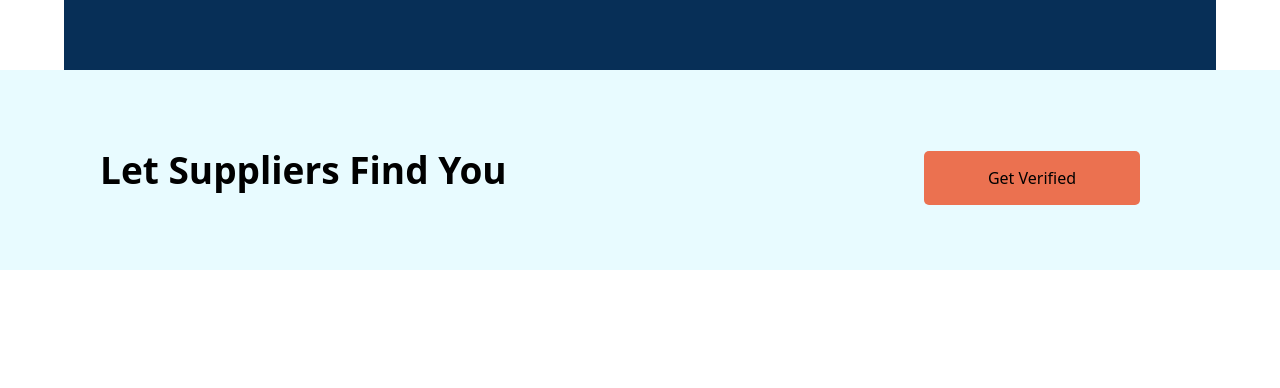
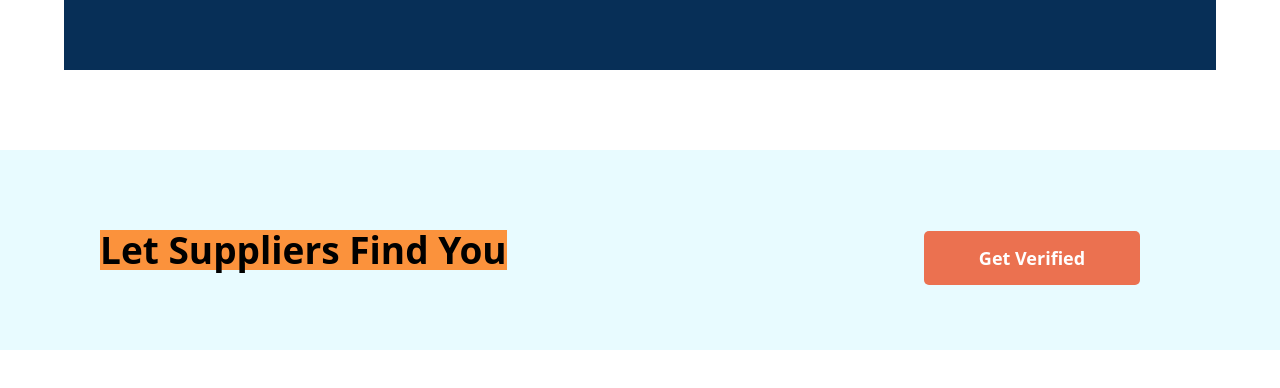
Before and after one commit to mohammadarbaab/habot-project, a React (Create React App) app in the folder habot/: page / in a window 1280 px wide. Shown: the part 1555-1943 px from the top of the page. Before the commit the page ends 1825 px from the top, so only its background shows below. Built offline with nearby package versions, Linux system fonts and the light colour scheme.

Commit message:
add button

```diff
--- a/habot/src/Pages/GetVerified/GetVefified.js
+++ b/habot/src/Pages/GetVerified/GetVefified.js
@@ -2,16 +2,14 @@ import React from 'react';
 
 function GetVefified() {
   return (
-    <div className="w-full h-[200px] flex flex-col md:flex-row justify-between items-center bg-[#E8FBFF] md:pl-[100px] md:pr-[140px] px-4 py-4">
-    <h1 className="text-[37px] font-[600] leading-[40px] text-center md:text-left">
-      Let Suppliers Find You
-    </h1>
-    <button className="w-[216px] h-[54px] rounded-[5px] bg-[#EB7150] md:mt-4 md:mt-0">
-      Get Verified
-    </button>
-  </div>
-
-
+    <div className="w-full h-[200px] flex lg:flex-row md:flex-col justify-between items-center bg-[#E8FBFF] md:pl-[100px] md:pr-[140px] px-4 py-4 mt-20 mb-20 flex-col">
+      <h1 className="lg:text-[37px] md:text-[37px] text-[25px] font-[600] leading-[40px] bg-orange-400 text-center md:text-left text-black lg:py-0 py-6">
+        Let Suppliers Find You
+      </h1>
+      <button className="w-[216px] h-[54px] rounded-[5px] bg-[#EB7150] md:mt-4 text-[18px] font-[700] text-center leading-[24px] text-white">
+        Get Verified
+      </button>
+    </div>
   );
 }
 
```
Also changed, not shown: habot/trashbin.txt.
